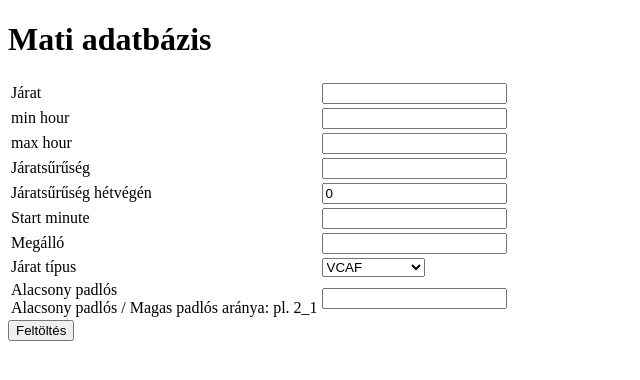
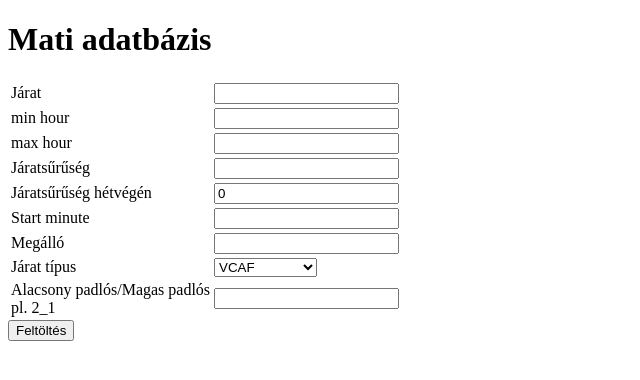
Before and after one commit to Fasten90/MatiFlask, a Flask app: page /mati_adatbazis in a window 1280 px wide. Shown: the top 380 px of the page, without its empty margins (0-640 px from the left). Run offline with Flask 2, Linux system fonts and the light colour scheme; data that the repository does not hold is empty.

Commit message:
Add 'low_floor' to adding form - improvement of description

```diff
--- a/templates/mati_adatbazis.html
+++ b/templates/mati_adatbazis.html
@@ -62,7 +62,7 @@
 </tr>
 
 <tr>
-    <td>Alacsony padlós<br>Alacsony padlós / Magas padlós aránya: pl. 2_1</td>
+    <td>Alacsony padlós/Magas padlós<br>pl. 2_1</td>
     <td>{{ form.low_floor }}</td>
 </tr>
 
```
